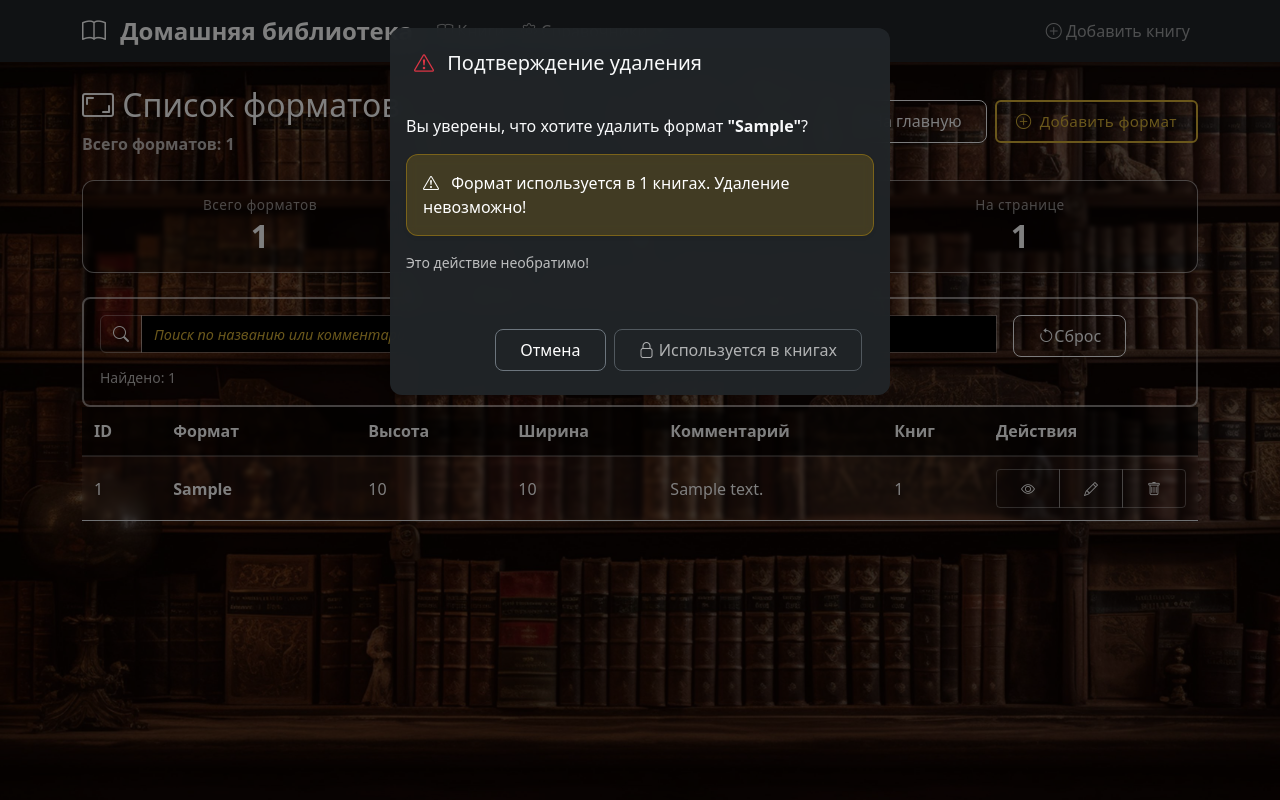
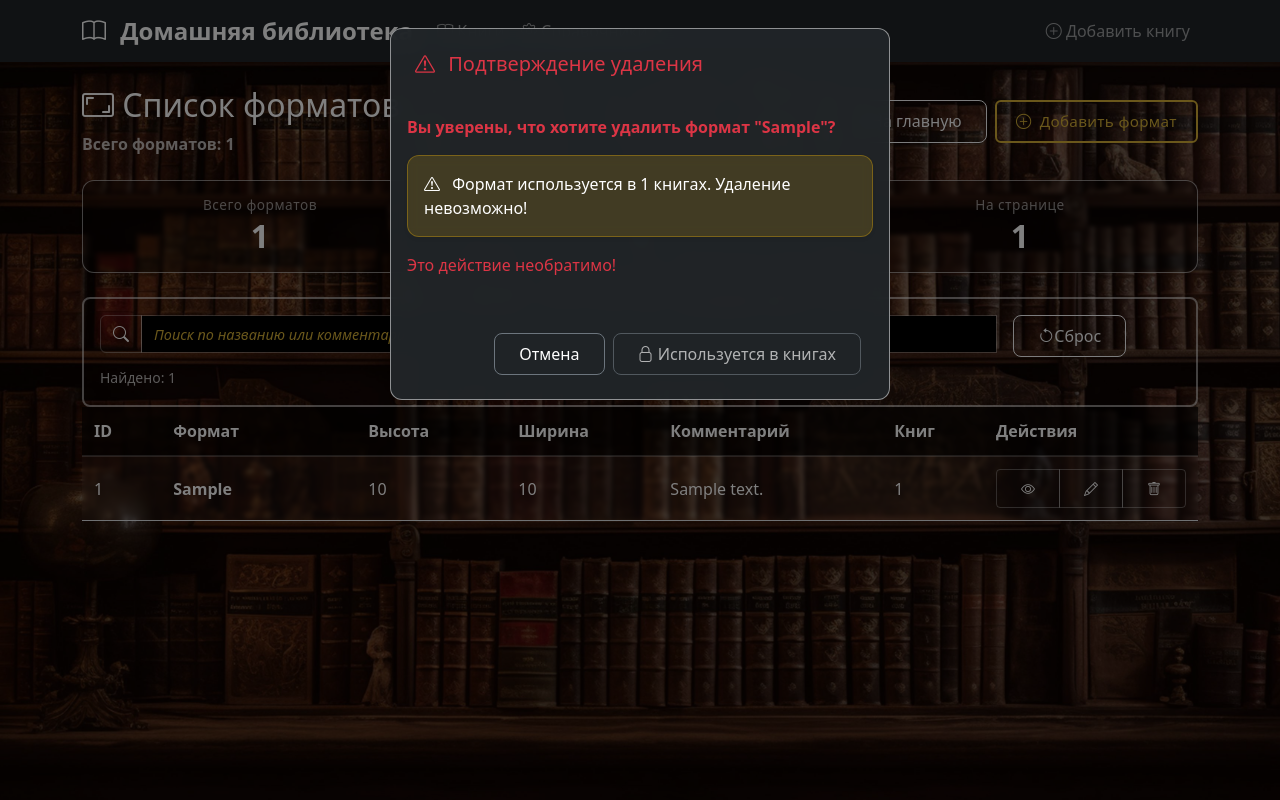
Before and after one commit to intent56/HomeLibrary, a Flask app: page /formats in a window 1280 px wide, after a click on "Удалить". Run offline with Flask 3, Linux system fonts and the light colour scheme; tables that the repository leaves empty hold one stand-in row (values such as "Sample post"); some libraries are stand-ins or nearby versions.

Commit message:
Изменено модальное окно

```diff
--- a/app/templates/partials/format_table.html
+++ b/app/templates/partials/format_table.html
@@ -140,24 +140,28 @@
     {% endif %}
 </div>
 
-<!-- Модальные окна для удаления (адаптированы для тёмной темы) -->
+<!-- Модальные окна для удаления (стиль как в aggregator_table.html) -->
 {% for format in formats %}
 <div class="modal fade" id="deleteModal{{ format.id }}" tabindex="-1">
     <div class="modal-dialog">
-        <div class="modal-content bg-dark text-light">
+        <div class="modal-content bg-dark text-light border border-white border-opacity-50">
             <div class="modal-header border-secondary">
-                <h5 class="modal-title"><i class="bi bi-exclamation-triangle text-danger"></i> Подтверждение удаления</h5>
+                <h5 class="modal-title text-danger">
+                    <i class="bi bi-exclamation-triangle"></i> Подтверждение удаления
+                </h5>
                 <button type="button" class="btn-close btn-close-white" data-bs-dismiss="modal"></button>
             </div>
             <div class="modal-body">
-                <p>Вы уверены, что хотите удалить формат <strong>"{{ format.format }}"</strong>?</p>
+                <p class="text-danger fw-bold">
+                    Вы уверены, что хотите удалить формат <strong>"{{ format.format }}"</strong>?
+                </p>
                 {% if format.fmt_books %}
                     <div class="alert alert-warning transparent-alert">
                         <i class="bi bi-exclamation-triangle"></i>
                         Формат используется в {{ format.fmt_books|length }} книгах. Удаление невозможно!
                     </div>
                 {% endif %}
-                <p class="text-white-50 small">Это действие необратимо!</p>
+                <p class="text-danger">Это действие необратимо!</p>
             </div>
             <div class="modal-footer border-secondary">
                 <button type="button" class="btn btn-secondary" data-bs-dismiss="modal">Отмена</button>
```
